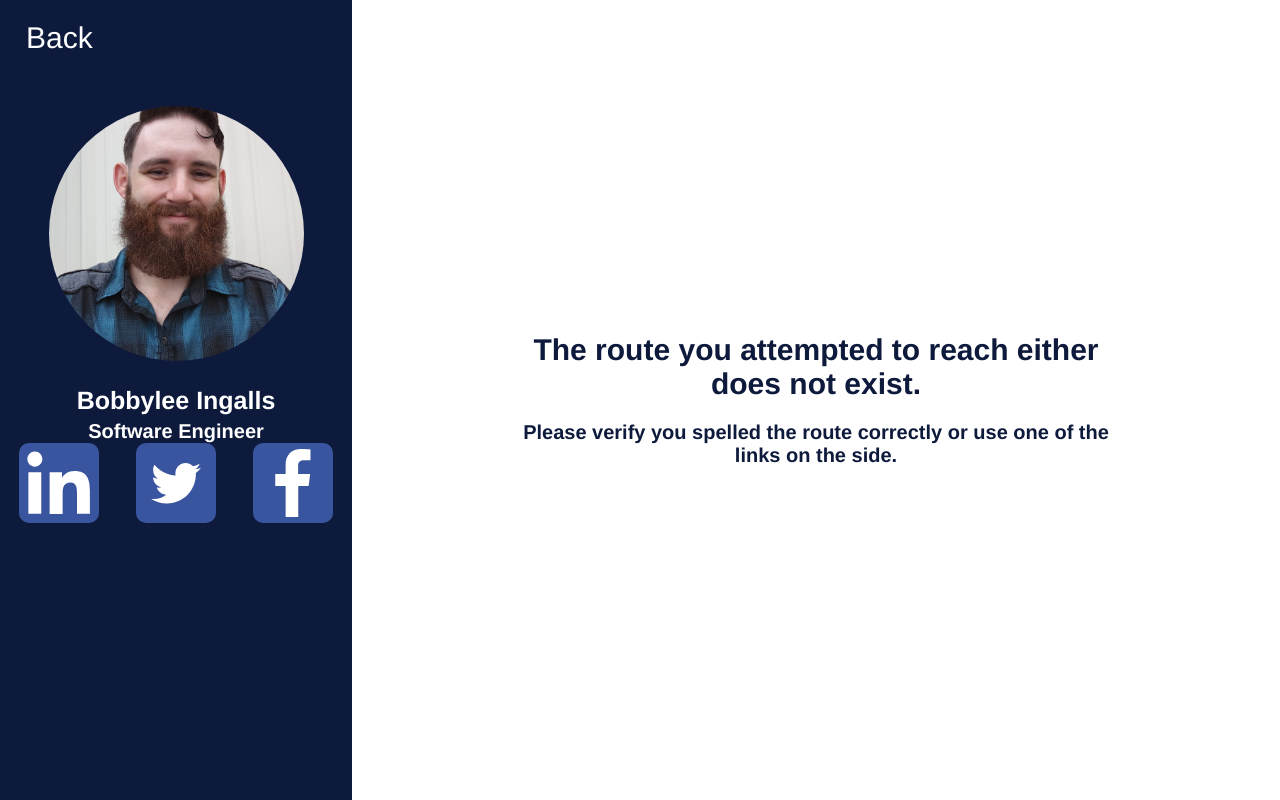
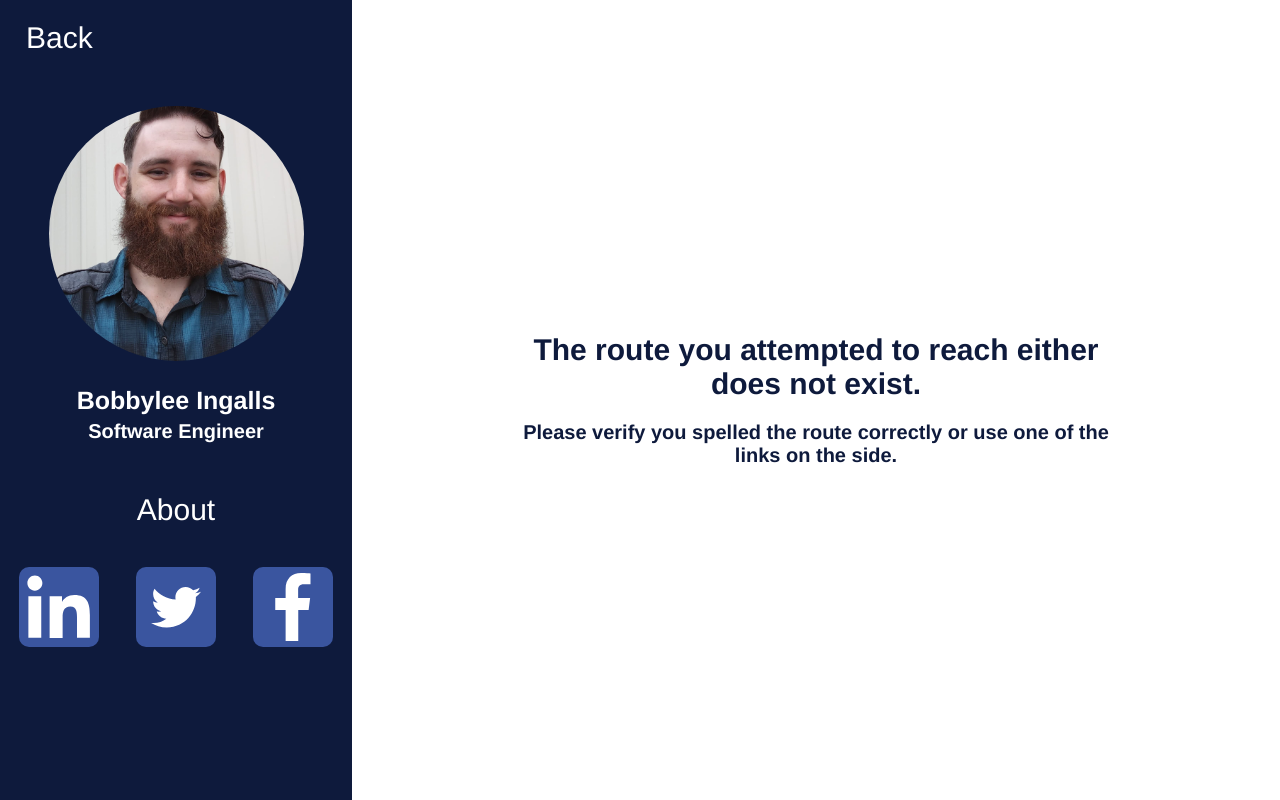
Before and after one commit to ReesesSnickers/BobbyleeIngallsPortfolio-FE, a React (Create React App) app: page /UnknownRoute in a window 1280 px wide. Built offline with nearby package versions, Linux system fonts and the light colour scheme; no server answers.

Commit message:
Updated Tab spacong for upper tabs

```diff
--- a/src/components/NavigationTabs/NavigationTabs.css
+++ b/src/components/NavigationTabs/NavigationTabs.css
@@ -2,7 +2,8 @@
   display: flex;
   flex-direction: row;
   width: 100%;
-  justify-content: space-around;
+  /* justify-content: space-around; */
+  justify-content: center;
 }
 .portfolio-navigationtabs-tab {
   font-size: 30px;
--- a/src/components/Sidebar/Sidebar.js
+++ b/src/components/Sidebar/Sidebar.js
@@ -28,7 +28,8 @@ const Sidebar = ({ page, goToPage, goBack, photo }) => {
           </div>
         </>
       )}
-      {/* <div
+      {page === "/UnknownRoute" && (
+        <div
           className={
             page === "/About"
               ? "portfolio-sidebar-sidebartabs-homepage"
@@ -36,7 +37,8 @@ const Sidebar = ({ page, goToPage, goBack, photo }) => {
           }
         >
           <SidebarTabs array={sidebarConfig} goToPage={goToPage} />
-      </div> */}
+        </div>
+      )}
       {page !== "/About" && (
         <div className="portfolio-sidebar-sociallist-container">
           <SocialList array={socialConfig} />
--- a/src/components/UpperNavigation/UpperNavigation.js
+++ b/src/components/UpperNavigation/UpperNavigation.js
@@ -20,9 +20,15 @@ const UpperNavigation = ({ goToPage, title, name, photo, page }) => {
           <h2 className="portfolio-UpperNavigation-title">{title}</h2>
         </section>
       </section>
-      {/* <div className="portfolio-UpperNavigation-navigation-container">
-        <NavigationTabs page={page} goToPage={goToPage} array={sidebarConfig} />
-      </div> */}
+      {page === "/UnknownRoute" && (
+        <div className="portfolio-UpperNavigation-navigation-container">
+          <NavigationTabs
+            page={page}
+            goToPage={goToPage}
+            array={sidebarConfig}
+          />
+        </div>
+      )}
     </section>
   );
 };
--- a/src/configs/sidebarConfig.js
+++ b/src/configs/sidebarConfig.js
@@ -1 +1,2 @@
-module.exports = ["About", "Resume", "Projects", "Blog"];
+// module.exports = ["About", "Resume", "Projects", "Blog"];
+module.exports = ["About"];
```
Lines whose indentation alone changed are shown as unchanged.
